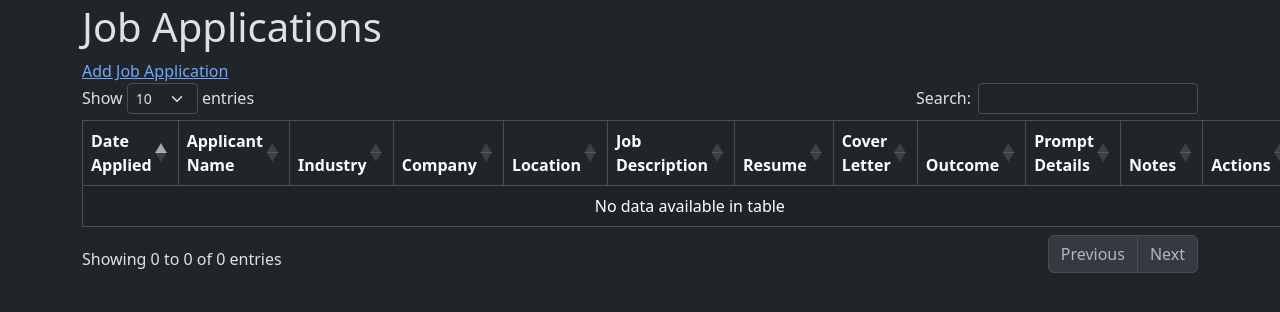
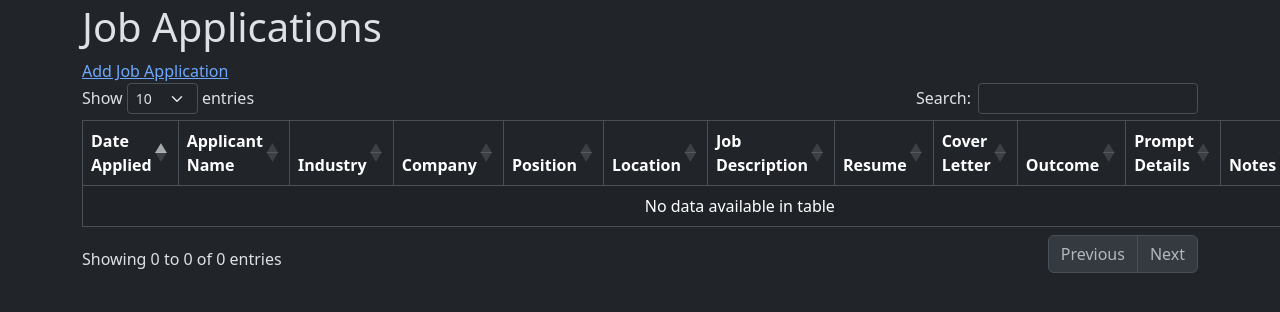
Before and after one commit to magoulet/job-application-tracker, a Flask app: page / in a window 1280 px wide; the page is wider, and only the part inside the window is pictured. Shown: the part 39-351 px from the top of that part. Run offline with Flask 3, Linux system fonts and the light colour scheme; data that the repository does not hold is empty; parts of the project's set-up code (start-up, migrations or seed data) failed here and were passed over; some libraries are stand-ins or nearby versions.

Commit message:
Add position to page and forms

```diff
--- a/app/app.py
+++ b/app/app.py
@@ -54,6 +54,7 @@ def add_application():
             'applicant_name': form.applicant_name.data,
             'industry': form.industry.data,
             'company': form.company.data,
+            'position': form.position.data,
             'location': form.location.data,
             'job_description_link': form.job_description_link.data,
             'resume_link': form.resume_link.data,
@@ -77,6 +78,7 @@ def edit_application(application_id):
             'applicant_name': form.applicant_name.data,
             'industry': form.industry.data,
             'company': form.company.data,
+            'position': form.position.data,
             'location': form.location.data,
             'job_description_link': form.job_description_link.data,
             'resume_link': form.resume_link.data,
--- a/app/forms.py
+++ b/app/forms.py
@@ -19,6 +19,7 @@ class ApplicationForm(FlaskForm):
         applicant_name (SelectField): The name of the applicant.
         industry (StringField): The industry of the job.
         company (StringField): The company the application was submitted to.
+        position (StringField): Title of the position applied to.
         location (StringField): The location of the job.
         job_description_link (StringField): The URL of the job description.
         resume_link (StringField): The URL of the applicant's resume.
@@ -33,6 +34,7 @@ class ApplicationForm(FlaskForm):
     applicant_name = SelectField('Applicant Name', validators=[DataRequired()], choices=[])
     industry = StringField('Industry')
     company = StringField('Company', validators=[DataRequired()])
+    position = StringField('Position', validators=[DataRequired()])
     location = StringField('Location')
     job_description_link = StringField('Job Description Link', validators=[Optional(), URL()])
     resume_link = StringField('Resume Link', validators=[Optional(), URL()])
--- a/app/templates/index.html
+++ b/app/templates/index.html
@@ -13,6 +13,7 @@
                 <th>Applicant Name</th>
                 <th>Industry</th>
                 <th>Company</th>
+                <th>Position</th>
                 <th>Location</th>
                 <th>Job Description</th>
                 <th>Resume</th>
@@ -31,6 +32,7 @@
                 <td>{{ app['applicant_name'] }}</td>
                 <td>{{ app['industry'] }}</td>
                 <td>{{ app['company'] }}</td>
+                <td>{{ app['position'] }}</td>
                 <td>{{ app['location'] }}</td>
                 <td><a href="{{ app['job_description_link'] }}" target="_blank">Job Description</a></td>
                 <td><a href="{{ app['resume_link'] }}" target="_blank">Resume</a></td>
```
